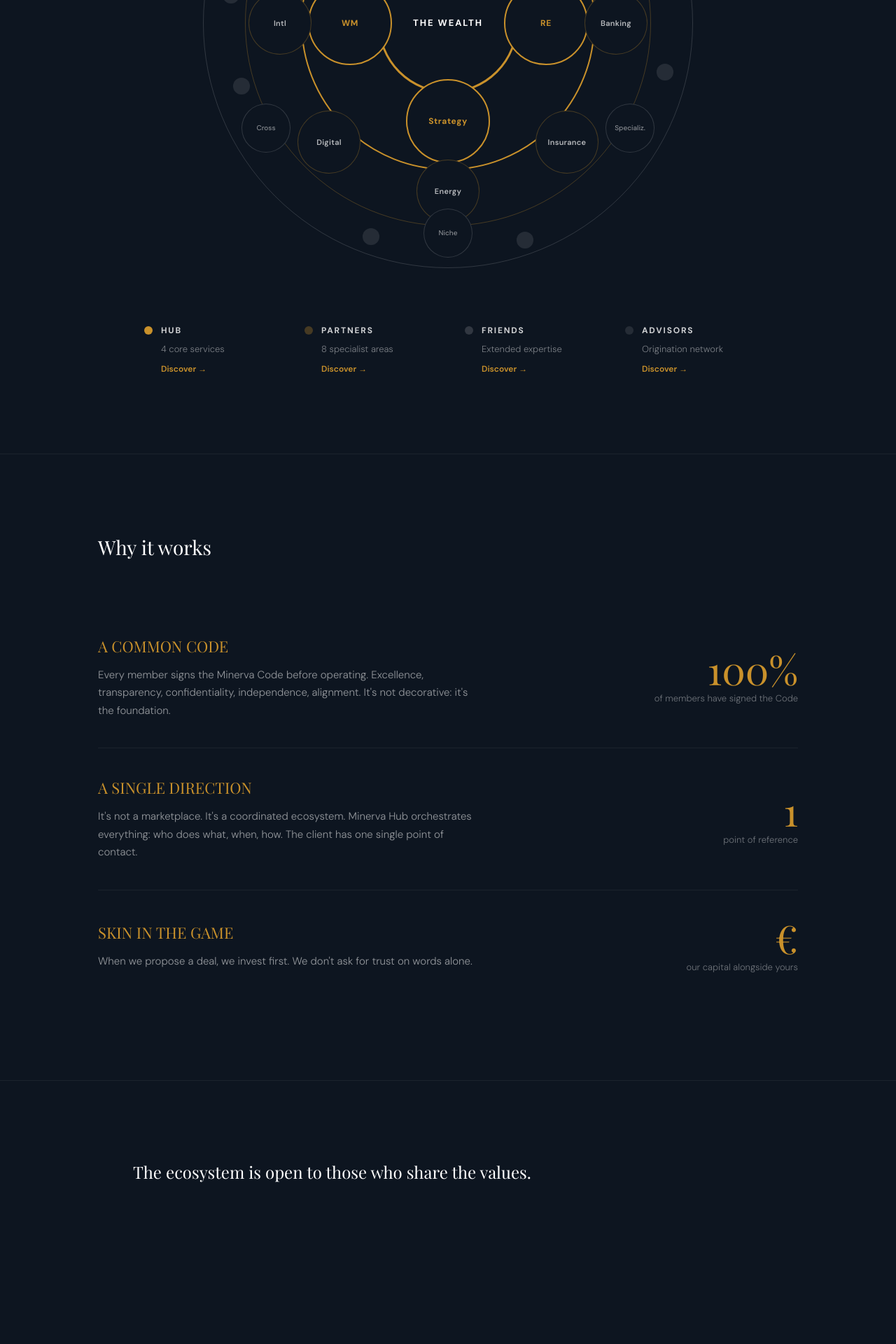
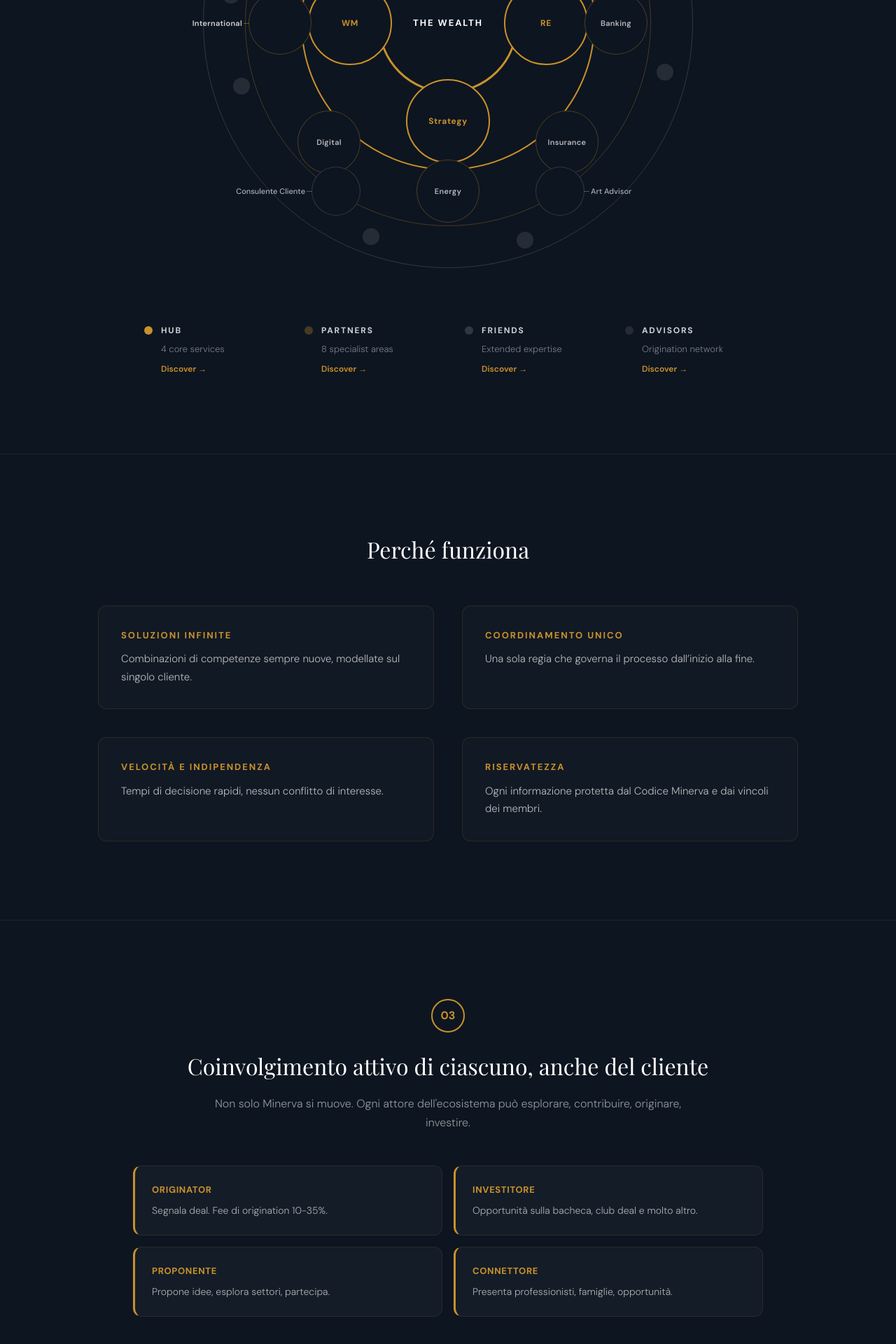
Before and after one commit to minerva-partners-mfo/minerva-website, a Next.js app: page /en/ecosistema in a window 1280 px wide. Shown: the part 836-2756 px from the top of the page at 70% size. Built offline with nearby package versions, Linux system fonts and the light colour scheme.

Commit message:
feat(ecosistema): nuovo titolo + friend names + 4 perché + coinvolgimento; remove blocco 03 da abilitatori

```diff
--- a/src/components/sections/Ecosistema.tsx
+++ b/src/components/sections/Ecosistema.tsx
@@ -31,14 +31,27 @@ const PARTNER_NODES: { x: number; y: number }[] = [
   { x: 180, y: 180 },   // 315°
 ]
 
-// Ring 4 — FRIENDS nodes (r=300, 6 evenly spaced, 70px diameter)
-const FRIEND_NODES: { x: number; y: number }[] = [
-  { x: 350, y: 50 },    // 0°
-  { x: 610, y: 200 },   // 60°
-  { x: 610, y: 500 },   // 120°
-  { x: 350, y: 650 },   // 180°
-  { x: 90, y: 500 },    // 240°
-  { x: 90, y: 200 },    // 300°
+// Ring 4 — FRIENDS nodes (5 evenly spaced, 70px diameter)
+const FRIEND_NODES: { x: number; y: number; label: string }[] = [
+  { x: 350, y: 50,  label: 'Penalista' },          // top
+  { x: 590, y: 230, label: 'Enologo' },            // top-right
+  { x: 510, y: 590, label: 'Art Advisor' },        // bottom-right
+  { x: 190, y: 590, label: 'Consulente Cliente' }, // bottom-left
+  { x: 110, y: 230, label: 'Professore' },         // top-left
+]
+
+const WHY_BLOCKS = [
+  { title: 'SOLUZIONI INFINITE', desc: 'Combinazioni di competenze sempre nuove, modellate sul singolo cliente.' },
+  { title: 'COORDINAMENTO UNICO', desc: 'Una sola regia che governa il processo dall’inizio alla fine.' },
+  { title: 'VELOCITÀ E INDIPENDENZA', desc: 'Tempi di decisione rapidi, nessun conflitto di interesse.' },
+  { title: 'RISERVATEZZA', desc: 'Ogni informazione protetta dal Codice Minerva e dai vincoli dei membri.' },
+]
+
+const COINV_ROLES = [
+  { title: 'ORIGINATOR', desc: 'Segnala deal. Fee di origination 10-35%.' },
+  { title: 'INVESTITORE', desc: 'Opportunità sulla bacheca, club deal e molto altro.' },
+  { title: 'PROPONENTE', desc: 'Propone idee, esplora settori, partecipa.' },
+  { title: 'CONNETTORE', desc: 'Presenta professionisti, famiglie, opportunità.' },
 ]
 
 // Scattered ADVISOR dots (24px, various positions in outer zone)
@@ -58,13 +71,6 @@ const LEGEND = [
   { colorCls: 'bg-[#C9912B]/30', key: 'partners', descKey: 'partnersDesc', ctaKey: 'partnersCta', href: '/ecosistema/partners' as const },
   { colorCls: 'bg-white/15', key: 'friends', descKey: 'friendsDesc', ctaKey: 'friendsCta', href: '/ecosistema/friends' as const },
   { colorCls: 'bg-white/10', key: 'advisors', descKey: 'advisorsDesc', ctaKey: 'advisorsCta', href: '/ecosistema/advisors' as const },
-] as const
-
-const JOIN_CARDS = [
-  { key: 'c1', href: '/ecosistema/partners' as const },
-  { key: 'c2', href: '/ecosistema/friends' as const },
-  { key: 'c3', href: '/ecosistema/advisors' as const },
-  { key: 'c4', href: '/contatti' as const },
 ] as const
 
 export function EcosistemaPage() {
@@ -209,7 +215,10 @@ export function EcosistemaPage() {
           ))}
 
           {/* PARTNER nodes — 90px → 12.86% of 700 */}
-          {PARTNER_NODES.map((pos, i) => (
+          {PARTNER_NODES.map((pos, i) => {
+            const isIntl = i === 6 // n7 = International — too long for circle
+            const label = isIntl ? 'International' : t(`map.partnerNodes.n${i + 1}`)
+            return (
               <div key={`partner-${i}`}
                 className="eco-node absolute rounded-full border border-[#C9912B]/30 bg-[#0D1520] flex items-center justify-center"
                 style={{
@@ -217,26 +226,61 @@ export function EcosistemaPage() {
                   left: `${(pos.x / 700) * 100 - 6.43}%`,
                   top: `${(pos.y / 700) * 100 - 6.43}%`,
                 }}>
+                {isIntl ? (
+                  <>
+                    {/* External label with connector to the left */}
+                    <span
+                      className="absolute font-sans text-[9px] md:text-[11px] font-semibold text-white/80 tracking-wide whitespace-nowrap"
+                      style={{ right: 'calc(100% + 10px)', top: '50%', transform: 'translateY(-50%)' }}
+                    >
+                      International
+                    </span>
+                    <span
+                      className="absolute"
+                      style={{ right: '100%', top: '50%', width: 8, height: 1, backgroundColor: 'rgba(201,145,43,0.5)' }}
+                    />
+                  </>
+                ) : (
                   <span className="font-sans text-[8px] md:text-[11px] font-semibold text-white/70 tracking-wide">
-                {t(`map.partnerNodes.n${i + 1}`)}
+                    {label}
                   </span>
+                )}
               </div>
-          ))}
+            )
+          })}
 
-          {/* FRIEND nodes — 70px → 10% of 700 */}
-          {FRIEND_NODES.map((pos, i) => (
+          {/* FRIEND nodes — 70px → 10% of 700, with external labels */}
+          {FRIEND_NODES.map((pos, i) => {
+            const isLeft = pos.x < 350
+            return (
               <div key={`friend-${i}`}
-              className="eco-node absolute rounded-full border border-white/[0.15] bg-[#0D1520] flex items-center justify-center"
+                className="eco-node absolute rounded-full border border-white/[0.15] bg-[#0D1520]"
                 style={{
                   width: '10%', height: '10%',
                   left: `${(pos.x / 700) * 100 - 5}%`,
                   top: `${(pos.y / 700) * 100 - 5}%`,
                 }}>
-              <span className="font-sans text-[7px] md:text-[10px] font-medium text-white/50 text-center leading-tight px-1">
-                {t(`map.friendNodes.n${i + 1}`)}
+                <span
+                  className="absolute font-sans text-[9px] md:text-[11px] font-medium text-white/65 whitespace-nowrap"
+                  style={{
+                    top: '50%',
+                    transform: 'translateY(-50%)',
+                    [isLeft ? 'right' : 'left']: 'calc(100% + 10px)' as any,
+                  }}
+                >
+                  {pos.label}
                 </span>
+                <span
+                  className="absolute"
+                  style={{
+                    top: '50%',
+                    [isLeft ? 'right' : 'left']: '100%' as any,
+                    width: 8, height: 1, backgroundColor: 'rgba(255,255,255,0.25)',
+                  }}
+                />
               </div>
-          ))}
+            )
+          })}
 
           {/* ADVISOR dots — 24px → 3.43% of 700 */}
           {ADVISOR_DOTS.map((pos, i) => (
@@ -276,69 +320,41 @@ export function EcosistemaPage() {
       {/* ── SECTION 3 — PERCHE FUNZIONA ── */}
       <div ref={whyRef} className="px-4 md:px-6 py-20 md:py-28 border-t border-white/[0.06]">
         <div className="max-w-[1000px] mx-auto">
-          <h2 className="font-serif text-[24px] md:text-[28px] text-white mb-12 md:mb-16">
-            {t('why.title')}
+          <h2 className="font-serif text-[24px] md:text-[32px] text-white text-center mb-14">
+            Perché funziona
           </h2>
-
-          {[1, 2, 3].map((n) => (
-            <div key={n}
-              className="why-block flex flex-col md:flex-row md:items-center justify-between gap-6 md:gap-12 py-10 border-b border-white/[0.06] last:border-b-0">
-              <div className="flex-1">
-                <h3 className="font-serif text-[18px] md:text-[22px] text-[#C9912B] mb-3">
-                  {t(`why.b${n}.title`)}
-                </h3>
-                <p className="font-sans text-[14px] md:text-[15px] font-light leading-[1.7] text-white/55 max-w-[550px]">
-                  {t(`why.b${n}.desc`)}
-                </p>
+          <div className="grid grid-cols-1 sm:grid-cols-2 gap-8 md:gap-10">
+            {WHY_BLOCKS.map((b) => (
+              <div key={b.title} className="why-block rounded-xl p-6 md:p-8" style={{ backgroundColor: 'rgba(255,255,255,0.02)', border: '1px solid rgba(201,145,43,0.15)' }}>
+                <h3 className="font-sans text-[13px] font-bold tracking-[0.15em]" style={{ color: '#C9912B' }}>{b.title}</h3>
+                <p className="font-sans text-[14px] md:text-[15px] font-light leading-[1.7] text-white/70 mt-3">{b.desc}</p>
               </div>
-              <div className="text-right md:min-w-[160px]">
-                <span className="block font-serif text-[40px] md:text-[56px] text-[#C9912B] leading-none">
-                  {t(`why.b${n}.num`)}
-                </span>
-                <span className="block font-sans text-[11px] md:text-[13px] font-light text-white/40 mt-1">
-                  {t(`why.b${n}.numLabel`)}
-                </span>
-              </div>
-            </div>
-          ))}
-        </div>
-      </div>
-
-      {/* ── SECTION 4 — CHI PUO ENTRARE ── */}
-      <div ref={joinRef} className="px-4 md:px-6 py-20 md:py-28 border-t border-white/[0.06]">
-        <div className="max-w-[900px] mx-auto">
-          <h2 className="font-serif text-[20px] md:text-[24px] text-white mb-10 md:mb-14">
-            {t('join.title')}
-          </h2>
-
-          <div className="flex flex-col gap-5">
-            {JOIN_CARDS.map((card) => (
-              <Link key={card.key} href={card.href}
-                className="join-card block bg-white/[0.03] border-l-[3px] border-l-[#C9912B] border border-transparent rounded-xl px-6 md:px-8 py-6 md:py-7 hover:border-[#C9912B] transition-all duration-300 group">
-                <h3 className="font-sans text-[14px] md:text-[16px] font-bold text-white tracking-wide mb-2">
-                  {t(`join.${card.key}.title`)}
-                </h3>
-                <p className="font-sans text-[13px] md:text-[15px] font-light leading-[1.7] text-white/55 mb-3">
-                  {t(`join.${card.key}.desc`)}
-                </p>
-                <span className="font-sans text-[13px] font-semibold text-[#C9912B] group-hover:tracking-wider transition-all duration-300">
-                  {t(`join.${card.key}.cta`)}
-                </span>
-              </Link>
             ))}
           </div>
         </div>
       </div>
 
-      {/* ── SECTION 5 — CTA ── */}
-      <div ref={ctaRef} className="px-4 md:px-6 py-20 md:py-28 text-center border-t border-white/[0.06]">
-        <p className="font-sans text-[16px] md:text-[18px] font-light text-white/60 mb-8">
-          {t('ctaLine')}
+      {/* ── SECTION 4 — COINVOLGIMENTO ATTIVO ── */}
+      <div ref={joinRef} className="px-4 md:px-6 py-20 md:py-28 border-t border-white/[0.06]">
+        <div className="max-w-[1100px] mx-auto">
+          <div className="join-card flex items-center justify-center rounded-full mx-auto mb-6" style={{ width: '48px', height: '48px', border: '2px solid #C9912B' }}>
+            <span className="font-sans font-bold text-[#C9912B] text-[16px]">03</span>
+          </div>
+          <h2 className="font-serif text-[26px] md:text-[32px] text-white text-center mb-4">
+            Coinvolgimento attivo di ciascuno, anche del cliente
+          </h2>
+          <p className="font-sans text-[15px] md:text-[16px] font-light text-white/55 text-center mx-auto mb-12 max-w-[700px] leading-[1.7]">
+            Non solo Minerva si muove. Ogni attore dell&apos;ecosistema può esplorare, contribuire, originare, investire.
           </p>
-        <Link href="/contatti"
-          className="inline-block font-sans text-[13px] md:text-[14px] font-bold tracking-[0.2em] uppercase bg-[#C9912B] text-white px-10 py-4 rounded-lg hover:bg-[#C9912B]/90 transition-colors duration-300">
-          {t('ctaBtn')}
-        </Link>
+          <div className="grid grid-cols-1 sm:grid-cols-2 gap-4 max-w-[900px] mx-auto">
+            {COINV_ROLES.map((r) => (
+              <div key={r.title} className="join-card" style={{ backgroundColor: 'rgba(255,255,255,0.03)', border: '1px solid rgba(201,145,43,0.12)', borderLeft: '3px solid #C9912B', padding: '24px', borderRadius: 12 }}>
+                <h3 className="font-sans font-bold uppercase tracking-wider mb-2" style={{ fontSize: '13px', color: '#C9912B' }}>{r.title}</h3>
+                <p className="font-sans font-light" style={{ fontSize: '14px', color: 'rgba(255,255,255,0.65)', lineHeight: '1.6' }}>{r.desc}</p>
+              </div>
+            ))}
+          </div>
+        </div>
       </div>
     </section>
   )
```
Also changed, not shown: src/components/sections/Abilitatori.tsx (+0 -57 lines), src/messages/en.json, src/messages/it.json. Lines whose indentation alone changed are shown as unchanged.
